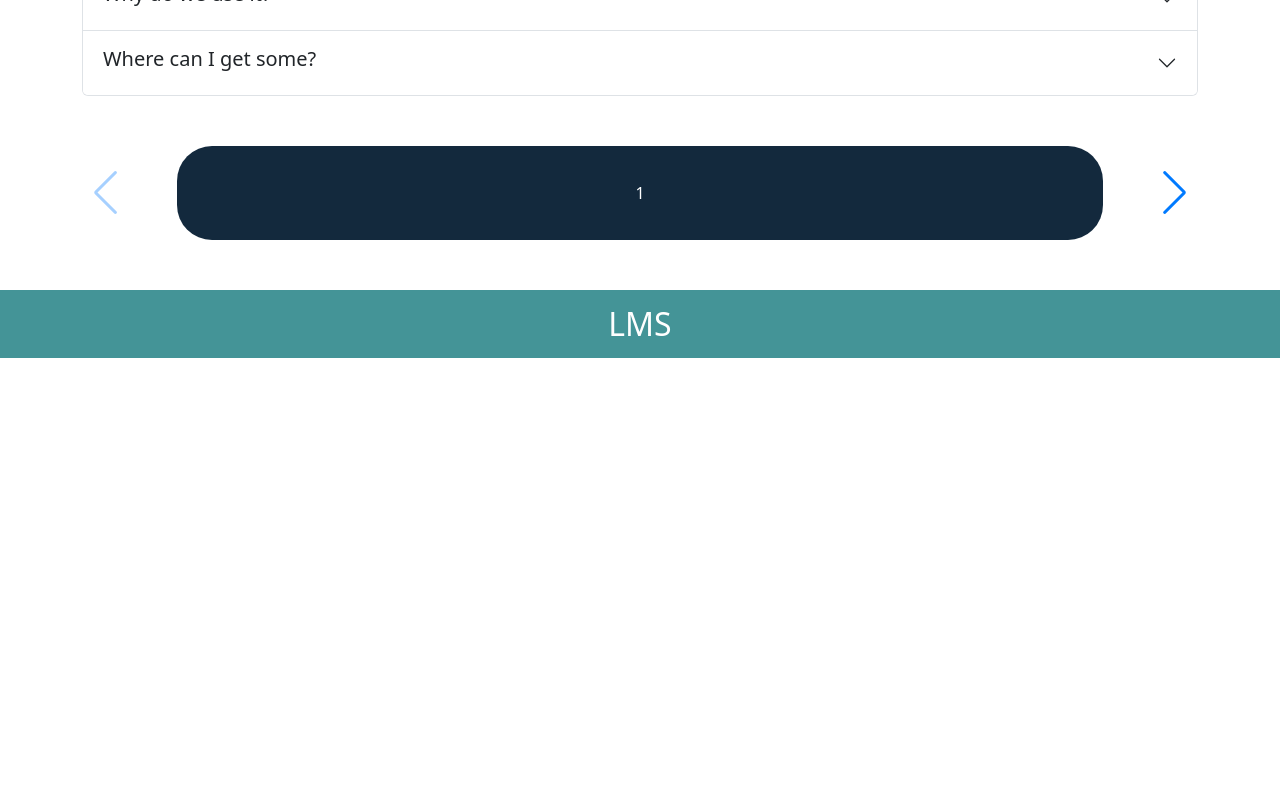
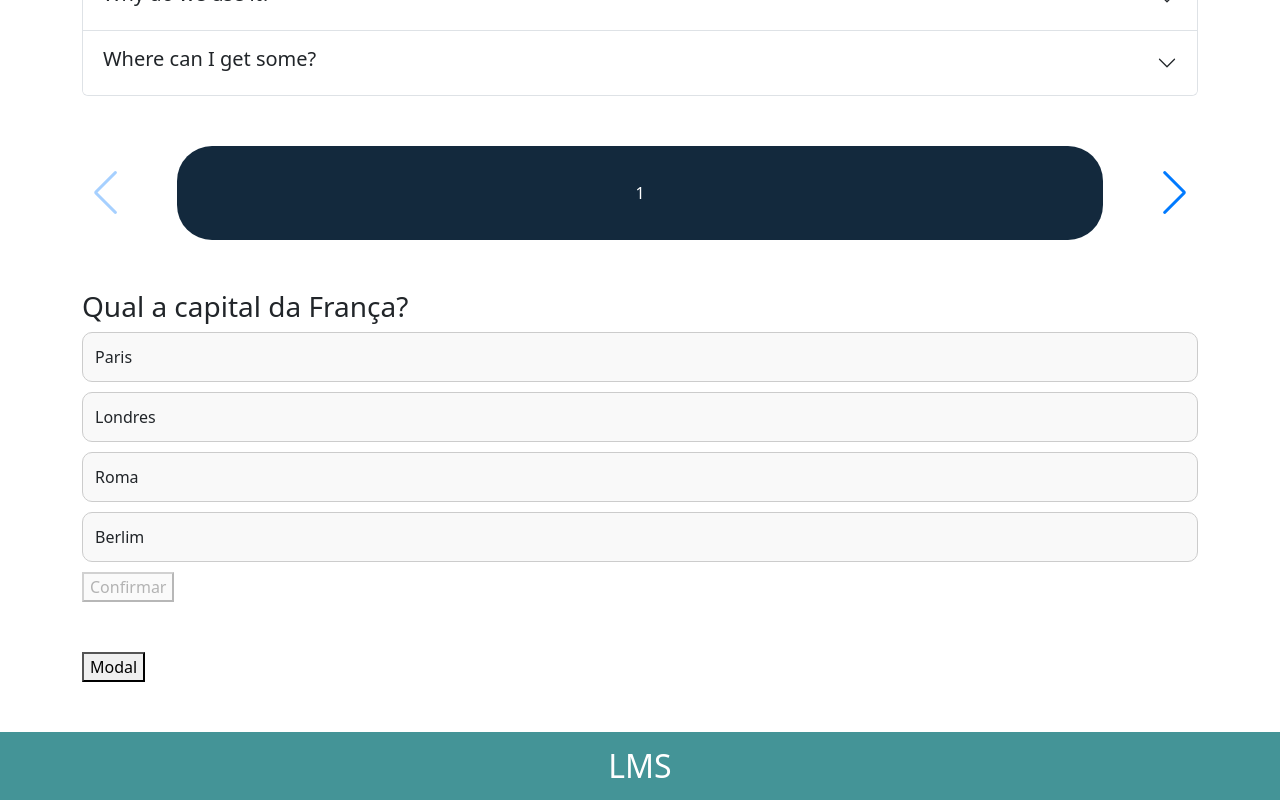
Before and after one commit to gustavoall/learning-management-system, a JavaScript app: page /lesson/1 in a window 1280 px wide. Shown: the part 1076-1876 px from the top of the page. Before the commit the page ends 1434 px from the top, so only its background shows below. Built offline with nearby package versions, Linux system fonts and the light colour scheme.

Commit message:
create modal component

```diff
--- /dev/null
+++ b/src/app/components/template/Lesson-01/Modals/modal.vue
@@ -0,0 +1,35 @@
+<template>
+    <div class="modal fade" :id="'modal' + modal.id" tabindex="-1" aria-labelledby="exampleModalLabel"
+        aria-hidden="true" v-for="(modal, index) in modals" :key="'modal' + modal.id">
+        <div class="modal-dialog">
+            <div class="modal-content">
+                <div class="modal-header">
+                    <h5 class="modal-title">{{ modal.title }}</h5>
+                    <button type="button" class="btn-close" data-bs-dismiss="modal" aria-label="Close"></button>
+                </div>
+                <div class="modal-body">
+                    <p>{{ modal.text }}</p>
+                </div>
+            </div>
+        </div>
+    </div>
+</template>
+
+<script>
+export default {
+    name: 'Modal',
+    props: {
+        modals: Array
+    }
+}
+</script>
+
+<style>
+.modal .modal-dialog {
+    width: 100%;
+    height: 100%;
+    display: flex;
+    align-items: center;
+    margin: auto;
+}
+</style>
--- /dev/null
+++ b/src/app/components/template/Lesson-01/Questions/question-alternative.vue
@@ -0,0 +1,139 @@
+<template>
+    <div class="question" v-for="(question, index) in questions" :key="index" :points="question.points">
+        <div class="question-item">
+            <h3>{{ question.title }}</h3>
+        </div>
+
+        <div class="alternatives">
+            <div v-for="(alt, altIndex) in question.alternatives" :key="altIndex" class="alternative" :class="{
+                selected: selected[index] === altIndex,
+                disabled: completed[index],
+                correct: completed[index] && alt.correct,
+                incorrect: completed[index] && !alt.correct
+            }" @click="selectAlternative(index, altIndex)">
+                {{ alt.text }}
+            </div>
+        </div>
+
+        <button class="confirm-button" @click="confirmAnswer(index)"
+            :disabled="completed[index] || selected[index] === undefined">
+            Confirmar
+        </button>
+
+        <div class="feedback" v-if="completed[index]">
+            <div v-if="feedback[index]" class="correct">
+                <img src="/src/app/assets/images/aproved.png" />
+                <h4>{{ question.feedPositive_Title }}</h4>
+                <p>{{ question.feedPositive_Text }}</p>
+                <p><strong>Pontos: {{ scoredPoints[index] }}</strong></p>
+            </div>
+            <div v-else class="incorrect">
+                <img src="/src/app/assets/images/rejected.png" />
+                <h4>{{ question.feedNegative_Title }}</h4>
+                <p>{{ question.feedNegative_Text }}</p>
+                <p><strong>Pontos: {{ scoredPoints[index] }}</strong></p>
+            </div>
+        </div>
+    </div>
+</template>
+
+<script>
+export default {
+    name: "QuestionAlternative",
+    props: {
+        questions: { type: Array, required: true }
+    },
+    data() {
+        return {
+            selected: {},
+            feedback: {},
+            completed: {},
+            scoredPoints: {}
+        }
+    },
+    methods: {
+        selectAlternative(questionIndex, altIndex) {
+            if (this.completed[questionIndex]) return
+
+            this.selected[questionIndex] = altIndex
+            this.feedback[questionIndex] = null
+        },
+        confirmAnswer(questionIndex) {
+            if (this.selected[questionIndex] === undefined) return
+
+            const q = this.questions[questionIndex]
+            const chosen = q.alternatives[this.selected[questionIndex]]
+
+            this.feedback[questionIndex] = !!chosen.correct
+            this.completed[questionIndex] = true
+            this.scoredPoints[questionIndex] = chosen.correct ? q.points : 0
+        }
+    }
+}
+</script>
+
+<style scoped>
+.alternative {
+    padding: 12px;
+    border: 1px solid #ccc;
+    margin-bottom: 10px;
+    border-radius: 10px;
+    cursor: pointer;
+    transition: all 0.3s;
+    background-color: #f9f9f9;
+}
+
+.alternative:hover {
+    background-color: #f0f0f0;
+}
+
+.alternative.selected {
+    background-color: #007bff;
+    color: #fff;
+    border-color: #0056b3;
+}
+
+.alternative.disabled {
+    pointer-events: none;
+}
+
+.alternative.correct {
+    background-color: #28a745 !important;
+    color: #fff;
+    border-color: #1e7e34;
+}
+
+.alternative.incorrect {
+    background-color: #dc3545 !important;
+    color: #fff;
+    border-color: #b21f2d;
+}
+
+.feedback {
+    margin-top: 12px;
+}
+
+.correct {
+    background: #e6f9ed;
+    border: 2px solid #28a745;
+    padding: 12px;
+    border-radius: 8px;
+    color: #155724;
+}
+
+.correct h4 {
+    color: #28a745;
+}
+
+.incorrect {
+    background: #fdecea;
+    border: 2px solid #dc3545;
+    padding: 12px;
+    border-radius: 8px;
+    color: #721c24;
+}
+
+.incorrect h4 {
+    color: #dc3545;
+}
+</style>
--- a/src/app/components/theme/_theme.scss
+++ b/src/app/components/theme/_theme.scss
@@ -8,3 +8,8 @@ html {
     display: flex;
     align-items: center;
 }
+
+.modal-open {
+    overflow: hidden;
+    padding-right: 0!important;
+}
--- a/src/app/views/lesson/lesson.scss
+++ b/src/app/views/lesson/lesson.scss
@@ -4,7 +4,9 @@
     .container {
       .row-01,
       .row-02,
-      .row-03 {
+      .row-03,
+      .row-04,
+      .row-05 {
         margin-bottom: 50px;
       }
     }
--- a/src/app/views/lesson/lesson.vue
+++ b/src/app/views/lesson/lesson.vue
@@ -1,6 +1,7 @@
 <template>
     <div id="lesson-01">
         <Header />
+        <Modal :modals="ModalList" />
         <section class="section-01">
             <div class="container">
                 <div class="row row-01">
@@ -24,6 +25,16 @@
                         <Slide :slides="SlideList" />
                     </div>
                 </div>
+                <div class="row row-05">
+                    <div class="col-lg-12 col-01">
+                        <QuestionAlternative :questions="Question01" />
+                    </div>
+                </div>
+                <div class="row row-06">
+                    <div class="col-lg-12 col-01">
+                        <button data-bs-toggle="modal" data-bs-target="#modal1">Modal</button>
+                    </div>
+                </div>
             </div>
         </section>
         <Footer />
@@ -35,22 +46,33 @@ import './lesson.scss';
 
 /* COMPONENTS */
 import Header from '../../components/layout/header.vue';
+import Modal from '../../components/template/Lesson-01/Modals/modal.vue';
 import CardReveal from '../../components/template/Lesson-01/Card/cardReveal.vue'
 import Accordion from '../../components/template/Lesson-01/Accordion/accordion.vue'
 import Slide from '../../components/template/Lesson-01/Slide/slide.vue'
+import QuestionAlternative from '../../components/template/Lesson-01/Questions/question-alternative.vue'
 import Footer from '../../components/layout/footer.vue';
 
 export default {
     name: 'Lesson',
     components: {
         Header,
+        Modal,
         CardReveal,
         Accordion,
         Slide,
+        QuestionAlternative,
         Footer
     },
     data() {
         return {
+            ModalList: [
+                {
+                    id: 1,
+                    title: '1',
+                    text: 'aeeeew'
+                }
+            ],
             cardList: [
                 {
                     image: '/src/app/assets/images/card-1.png',
@@ -99,6 +121,22 @@ export default {
                     text: "3",
                 }
             ],
+            Question01: [
+                {
+                    points: 10,
+                    title: "Qual a capital da França?",
+                    alternatives: [
+                        { text: "Paris", correct: true },
+                        { text: "Londres", correct: false },
+                        { text: "Roma", correct: false },
+                        { text: "Berlim", correct: false }
+                    ],
+                    feedPositive_Title: "Boa!",
+                    feedPositive_Text: "Acertou, Paris é a capital.",
+                    feedNegative_Title: "Ops!",
+                    feedNegative_Text: "Não foi dessa vez..."
+                }
+            ],
         }
     }
 };
--- a/src/main.js
+++ b/src/main.js
@@ -1,5 +1,5 @@
 import 'bootstrap/dist/css/bootstrap.min.css';
-import 'bootstrap/dist/js/bootstrap.min.js';
+import 'bootstrap/dist/js/bootstrap.bundle.min.js';
 
 import './app/components/theme/_theme.scss'
 
```
